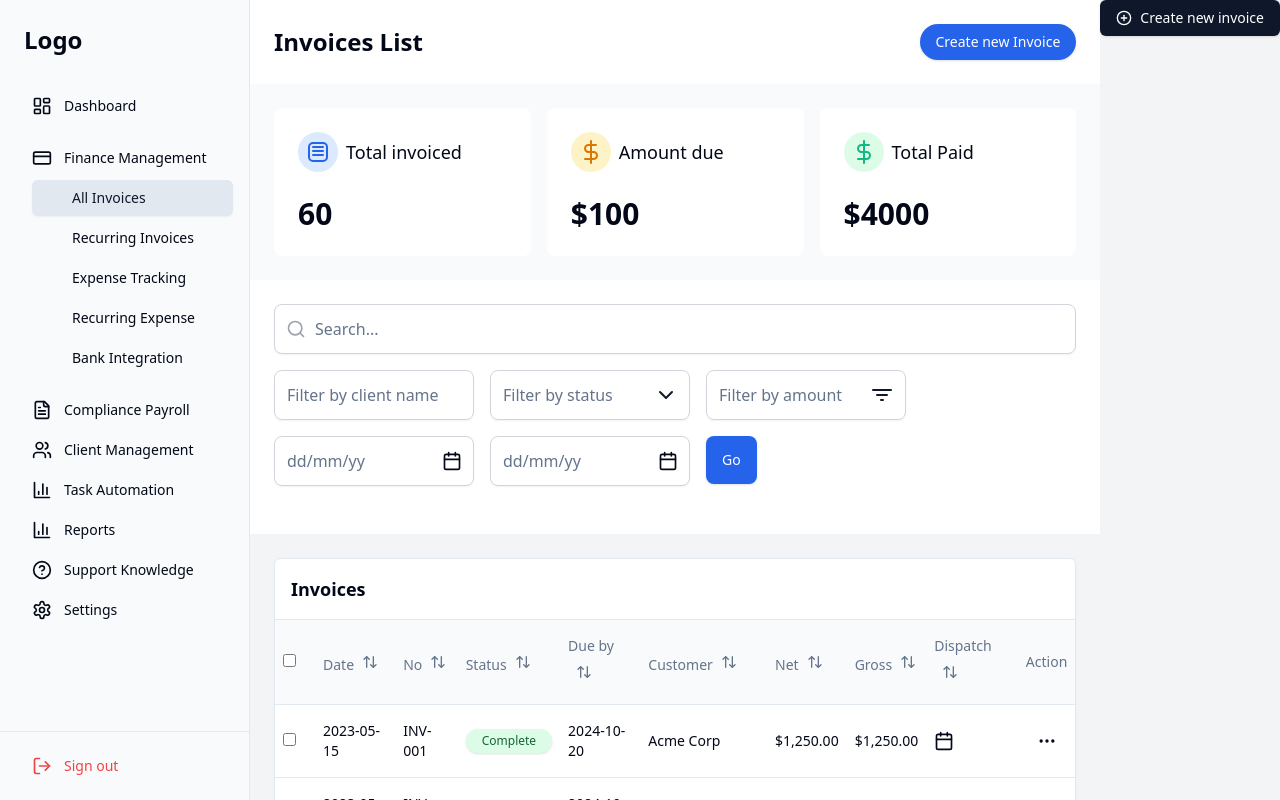
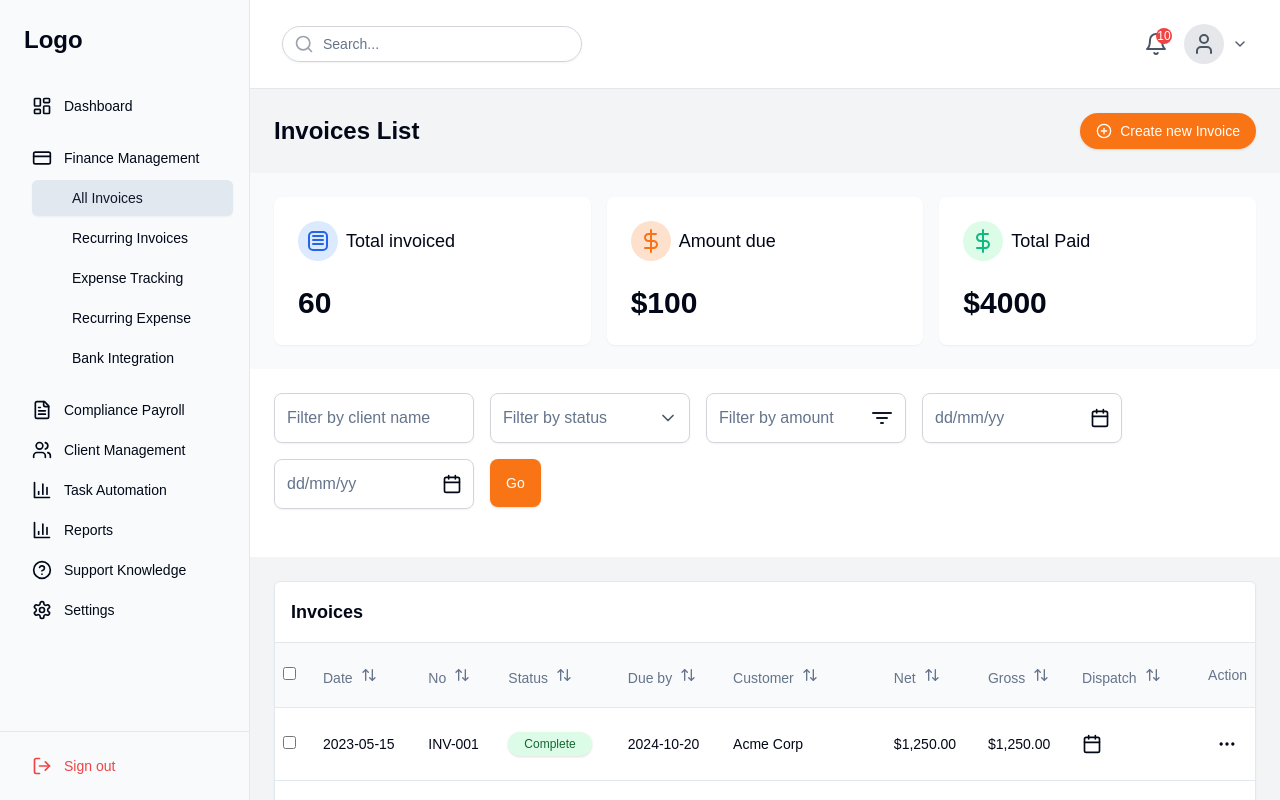
Before and after one commit to pmm26/pmm26-accounting-test, a React (Vite) app: page / in a window 1280 px wide. Built offline with nearby package versions, Linux system fonts and the light colour scheme.

Commit message:
All Transactions page UI

```diff
--- a/src/components/dashboard/CreateInvoiceDialog.tsx
+++ b/src/components/dashboard/CreateInvoiceDialog.tsx
@@ -82,7 +82,7 @@ const CreateInvoiceDialog = ({
   return (
     <Dialog open={open} onOpenChange={onOpenChange}>
       <DialogTrigger asChild>
-        <Button className="bg-primary text-white">
+        <Button className="bg-orange-600 hover:bg-orange-700 text-white">
           <PlusCircle className="mr-2 h-4 w-4" />
           Create new invoice
         </Button>
--- a/src/components/dashboard/InvoiceControls.tsx
+++ b/src/components/dashboard/InvoiceControls.tsx
@@ -1,5 +1,11 @@
 import React, { useState } from "react";
-import { PlusCircle, Search, Filter, Calendar } from "lucide-react";
+import {
+  PlusCircle,
+  Search,
+  Filter,
+  Calendar,
+  ChevronDown,
+} from "lucide-react";
 import { Button } from "../ui/button";
 import { Input } from "../ui/input";
 import {
@@ -57,111 +63,7 @@ const InvoiceControls = ({
 
   return (
     <div className="w-full bg-white">
-      <div className="flex justify-between items-center p-6">
-        <h1 className="text-2xl font-semibold">Invoices List</h1>
-
-        <Button
-          onClick={onCreateInvoice}
-          className="rounded-full bg-blue-600 hover:bg-blue-700 text-white px-4 py-2 h-auto"
-        >
-          Create new Invoice
-        </Button>
-      </div>
-
-      <div className="grid grid-cols-1 md:grid-cols-3 gap-4 p-6 bg-gray-50">
-        <div className="bg-white rounded-lg p-6 flex flex-col">
-          <div className="flex items-center mb-6">
-            <div className="p-2 rounded-full bg-blue-100 mr-2">
-              <svg
-                width="24"
-                height="24"
-                viewBox="0 0 24 24"
-                fill="none"
-                xmlns="http://www.w3.org/2000/svg"
-              >
-                <path
-                  d="M3 7V17C3 19.2091 4.79086 21 7 21H17C19.2091 21 21 19.2091 21 17V7C21 4.79086 19.2091 3 17 3H7C4.79086 3 3 4.79086 3 7Z"
-                  stroke="#2563EB"
-                  strokeWidth="2"
-                  strokeLinecap="round"
-                  strokeLinejoin="round"
-                />
-                <path
-                  d="M7 15H17M7 11H17M7 7H17"
-                  stroke="#2563EB"
-                  strokeWidth="2"
-                  strokeLinecap="round"
-                  strokeLinejoin="round"
-                />
-              </svg>
-            </div>
-            <span className="text-lg">Total invoiced</span>
-          </div>
-          <span className="text-3xl font-bold">60</span>
-        </div>
-
-        <div className="bg-white rounded-lg p-6 flex flex-col">
-          <div className="flex items-center mb-6">
-            <div className="p-2 rounded-full bg-amber-100 mr-2">
-              <svg
-                width="24"
-                height="24"
-                viewBox="0 0 24 24"
-                fill="none"
-                xmlns="http://www.w3.org/2000/svg"
-              >
-                <path
-                  d="M12 1V23M17 5H9.5C8.57174 5 7.6815 5.36875 7.02513 6.02513C6.36875 6.6815 6 7.57174 6 8.5C6 9.42826 6.36875 10.3185 7.02513 10.9749C7.6815 11.6313 8.57174 12 9.5 12H14.5C15.4283 12 16.3185 12.3687 16.9749 13.0251C17.6313 13.6815 18 14.5717 18 15.5C18 16.4283 17.6313 17.3185 16.9749 17.9749C16.3185 18.6313 15.4283 19 14.5 19H6"
-                  stroke="#D97706"
-                  strokeWidth="2"
-                  strokeLinecap="round"
-                  strokeLinejoin="round"
-                />
-              </svg>
-            </div>
-            <span className="text-lg">Amount due</span>
-          </div>
-          <span className="text-3xl font-bold">$100</span>
-        </div>
-
-        <div className="bg-white rounded-lg p-6 flex flex-col">
-          <div className="flex items-center mb-6">
-            <div className="p-2 rounded-full bg-green-100 mr-2">
-              <svg
-                width="24"
-                height="24"
-                viewBox="0 0 24 24"
-                fill="none"
-                xmlns="http://www.w3.org/2000/svg"
-              >
-                <path
-                  d="M12 1V23M17 5H9.5C8.57174 5 7.6815 5.36875 7.02513 6.02513C6.36875 6.6815 6 7.57174 6 8.5C6 9.42826 6.36875 10.3185 7.02513 10.9749C7.6815 11.6313 8.57174 12 9.5 12H14.5C15.4283 12 16.3185 12.3687 16.9749 13.0251C17.6313 13.6815 18 14.5717 18 15.5C18 16.4283 17.6313 17.3185 16.9749 17.9749C16.3185 18.6313 15.4283 19 14.5 19H6"
-                  stroke="#10B981"
-                  strokeWidth="2"
-                  strokeLinecap="round"
-                  strokeLinejoin="round"
-                />
-              </svg>
-            </div>
-            <span className="text-lg">Total Paid</span>
-          </div>
-          <span className="text-3xl font-bold">$4000</span>
-        </div>
-      </div>
-
       <div className="p-6">
-        <div className="flex flex-col md:flex-row gap-4 mb-4">
-          <div className="relative w-full md:w-auto flex-1">
-            <Search className="absolute left-3 top-1/2 transform -translate-y-1/2 h-5 w-5 text-gray-400" />
-            <Input
-              placeholder="Search..."
-              value={searchQuery}
-              onChange={handleSearchChange}
-              className="pl-10 py-6 rounded-lg text-base font-medium border-gray-300"
-            />
-          </div>
-        </div>
-
         <div className="flex flex-wrap gap-4 mb-6">
           <Input
             placeholder="Filter by client name"
@@ -174,21 +76,7 @@ const InvoiceControls = ({
               className="py-6 rounded-lg text-base font-medium border-gray-300 pr-10"
             />
             <div className="absolute right-3 top-1/2 transform -translate-y-1/2">
-              <svg
-                width="24"
-                height="24"
-                viewBox="0 0 24 24"
-                fill="none"
-                xmlns="http://www.w3.org/2000/svg"
-              >
-                <path
-                  d="M6 9L12 15L18 9"
-                  stroke="#111827"
-                  strokeWidth="2"
-                  strokeLinecap="round"
-                  strokeLinejoin="round"
-                />
-              </svg>
+              <ChevronDown className="h-5 w-5 text-gray-600" />
             </div>
           </div>
 
@@ -236,7 +124,7 @@ const InvoiceControls = ({
             </div>
           </div>
 
-          <Button className="bg-blue-600 hover:bg-blue-700 text-white rounded-lg py-6 px-4">
+          <Button className="bg-orange-600 hover:bg-orange-700 text-white rounded-lg py-6 px-4">
             Go
           </Button>
         </div>
--- a/src/components/dashboard/SummaryCards.tsx
+++ b/src/components/dashboard/SummaryCards.tsx
@@ -25,13 +25,15 @@ const SummaryCard = ({
   iconColor = "text-blue-500",
 }: SummaryCardProps) => {
   return (
-    <Card className={`bg-white rounded-lg p-6 flex flex-col ${className}`}>
-      <div className="flex items-center mb-6">
-        <div className={`p-2 rounded-full ${iconBgColor} mr-2`}>{icon}</div>
-        <span className="text-lg">{title}</span>
+    <div className={`bg-white rounded-lg shadow-sm ${className}`}>
+      <div className="p-6">
+        <div className="flex items-center mb-6">
+          <div className={`p-2 rounded-full ${iconBgColor} mr-2`}>{icon}</div>
+          <span className="text-lg font-normal">{title}</span>
+        </div>
+        <span className="text-3xl font-bold">{amount}</span>
       </div>
-      <span className="text-3xl font-bold">{amount}</span>
-    </Card>
+    </div>
   );
 };
 
@@ -106,15 +108,15 @@ const SummaryCards = ({
           >
             <path
               d="M12 1V23M17 5H9.5C8.57174 5 7.6815 5.36875 7.02513 6.02513C6.36875 6.6815 6 7.57174 6 8.5C6 9.42826 6.36875 10.3185 7.02513 10.9749C7.6815 11.6313 8.57174 12 9.5 12H14.5C15.4283 12 16.3185 12.3687 16.9749 13.0251C17.6313 13.6815 18 14.5717 18 15.5C18 16.4283 17.6313 17.3185 16.9749 17.9749C16.3185 18.6313 15.4283 19 14.5 19H6"
-              stroke="#D97706"
+              stroke="#F97316"
               strokeWidth="2"
               strokeLinecap="round"
               strokeLinejoin="round"
             />
           </svg>
         }
-        iconBgColor="bg-amber-100"
-        iconColor="text-amber-500"
+        iconBgColor="bg-orange-100"
+        iconColor="text-orange-500"
       />
       <SummaryCard
         title="Total Paid"
--- a/src/components/home.tsx
+++ b/src/components/home.tsx
@@ -1,10 +1,13 @@
 import React, { useState } from "react";
 import { Link } from "react-router-dom";
 import Sidebar from "./layout/Sidebar";
+import Topbar from "./layout/Topbar";
 import SummaryCards from "./dashboard/SummaryCards";
 import InvoiceControls from "./dashboard/InvoiceControls";
 import InvoiceTable from "./dashboard/InvoiceTable";
 import CreateInvoiceDialog from "./dashboard/CreateInvoiceDialog";
+import { PlusCircle } from "lucide-react";
+import { Button } from "@/components/ui/button";
 
 interface HomeProps {
   className?: string;
@@ -131,13 +134,31 @@ const Home = ({ className = "" }: HomeProps) => {
   return (
     <div className={`flex h-screen bg-gray-100 ${className}`}>
       <Sidebar activePath="/invoices" />
+      <main className="flex-1 overflow-auto">
+        <Topbar />
 
-      <main className="flex-1 overflow-auto">
+        <div className="flex justify-between items-center p-6">
+          <h1 className="text-2xl font-semibold">Invoices List</h1>
+
+          <Button
+            onClick={handleCreateInvoice}
+            className="rounded-full bg-orange-600 hover:bg-orange-700 text-white px-4 py-2 h-auto"
+          >
+            <PlusCircle className="mr-2 h-4 w-4" />
+            Create new Invoice
+          </Button>
+        </div>
+
+        <SummaryCards
+          totalInvoiced={summaryData.totalInvoiced}
+          amountDue={summaryData.amountDue}
+          totalPaid={summaryData.totalPaid}
+        />
+
         <div className="flex flex-col">
           <InvoiceControls
-            onCreateInvoice={handleCreateInvoice}
+            onFilterChange={handleFilterChange}
             onSearch={handleSearch}
-            onFilterChange={handleFilterChange}
           />
 
           <div className="p-6">
@@ -152,7 +173,7 @@ const Home = ({ className = "" }: HomeProps) => {
 
           <div className="p-6">
             <div className="bg-white rounded-lg p-4 flex flex-row gap-4 justify-start items-center">
-              <button className="flex items-center gap-2 bg-blue-600 hover:bg-blue-700 text-white px-4 py-2 rounded-full">
+              <button className="flex items-center gap-2 bg-orange-600 hover:bg-orange-700 text-white px-4 py-2 rounded-full">
                 <svg
                   width="24"
                   height="24"
@@ -171,7 +192,7 @@ const Home = ({ className = "" }: HomeProps) => {
                 <span>Download</span>
               </button>
 
-              <button className="flex items-center gap-2 bg-blue-600 hover:bg-blue-700 text-white px-4 py-2 rounded-full">
+              <button className="flex items-center gap-2 bg-orange-600 hover:bg-orange-700 text-white px-4 py-2 rounded-full">
                 <svg
                   width="24"
                   height="24"
@@ -193,12 +214,6 @@ const Home = ({ className = "" }: HomeProps) => {
           </div>
         </div>
       </main>
-
-      <CreateInvoiceDialog
-        open={isCreateDialogOpen}
-        onOpenChange={setIsCreateDialogOpen}
-        onCreateInvoice={handleInvoiceCreated}
-      />
     </div>
   );
 };
--- /dev/null
+++ b/src/components/layout/Topbar.tsx
@@ -0,0 +1,43 @@
+import React from "react";
+import { Search, Bell, ChevronDown, User } from "lucide-react";
+import { Input } from "@/components/ui/input";
+
+interface TopbarProps {
+  className?: string;
+}
+
+const Topbar = ({ className = "" }: TopbarProps) => {
+  return (
+    <div className={`w-full bg-white border-b border-gray-200 ${className}`}>
+      <div className="flex justify-between items-center px-8 py-6">
+        <div className="relative w-[300px]">
+          <div className="absolute inset-y-0 left-0 pl-3 flex items-center pointer-events-none">
+            <Search className="h-5 w-5 text-gray-400" />
+          </div>
+          <Input
+            placeholder="Search..."
+            className="pl-10 py-2 rounded-full border-gray-300 w-full"
+          />
+        </div>
+
+        <div className="flex items-center space-x-4">
+          <div className="relative">
+            <Bell className="h-6 w-6 text-gray-600" />
+            <span className="absolute -top-1 -right-1 bg-red-500 text-white text-xs rounded-full h-4 w-4 flex items-center justify-center">
+              10
+            </span>
+          </div>
+
+          <div className="flex items-center space-x-2">
+            <div className="h-10 w-10 rounded-full bg-gray-200 flex items-center justify-center overflow-hidden">
+              <User className="h-6 w-6 text-gray-600" />
+            </div>
+            <ChevronDown className="h-4 w-4 text-gray-600" />
+          </div>
+        </div>
+      </div>
+    </div>
+  );
+};
+
+export default Topbar;
--- a/src/index.css
+++ b/src/index.css
@@ -13,7 +13,7 @@
     --popover: 0 0% 100%;
     --popover-foreground: 222.2 84% 4.9%;
 
-      --primary: 222.2 47.4% 11.2%;
+    --primary: 25 95% 53%;
     --primary-foreground: 210 40% 98%;
 
     --secondary: 210 40% 96.1%;
@@ -33,6 +33,16 @@
     --ring: 222.2 84% 4.9%;
 
     --radius: 0.5rem;
+
+    /* Custom colors from Figma */
+    --blue-600: 221 83% 53%;
+    --amber-600: 25 95% 53%;
+    --orange-600: 25 95% 53%;
+    --green-500: 142 72% 29%;
+    --green-100: 142 72% 90%;
+    --amber-100: 25 95% 90%;
+    --orange-100: 25 95% 90%;
+    --blue-100: 221 83% 90%;
   }
 
   .dark {
@@ -74,3 +84,9 @@
     @apply bg-background text-foreground;
   }
 }
+
+@import url("https://fonts.googleapis.com/css2?family=Poppins:wght@400;500;600;700&display=swap");
+
+body {
+  font-family: "Poppins", sans-serif;
+}
--- a/tailwind.config.js
+++ b/tailwind.config.js
@@ -2,10 +2,10 @@
 module.exports = {
   darkMode: ["class"],
   content: [
-    './pages/**/*.{ts,tsx}',
-    './components/**/*.{ts,tsx}',
-    './app/**/*.{ts,tsx}',
-    './src/**/*.{ts,tsx}',
+    "./pages/**/*.{ts,tsx}",
+    "./components/**/*.{ts,tsx}",
+    "./app/**/*.{ts,tsx}",
+    "./src/**/*.{ts,tsx}",
   ],
   prefix: "",
   theme: {
@@ -23,6 +23,12 @@ module.exports = {
         ring: "hsl(var(--ring))",
         background: "hsl(var(--background))",
         foreground: "hsl(var(--foreground))",
+        orange: {
+          100: "hsl(var(--orange-100))",
+          500: "#f97316",
+          600: "hsl(var(--orange-600))",
+          700: "#ea580c",
+        },
         primary: {
           DEFAULT: "hsl(var(--primary))",
           foreground: "hsl(var(--primary-foreground))",
@@ -74,4 +80,4 @@ module.exports = {
     },
   },
   plugins: [require("tailwindcss-animate")],
-}
+};
```
Lines whose indentation alone changed are shown as unchanged.
